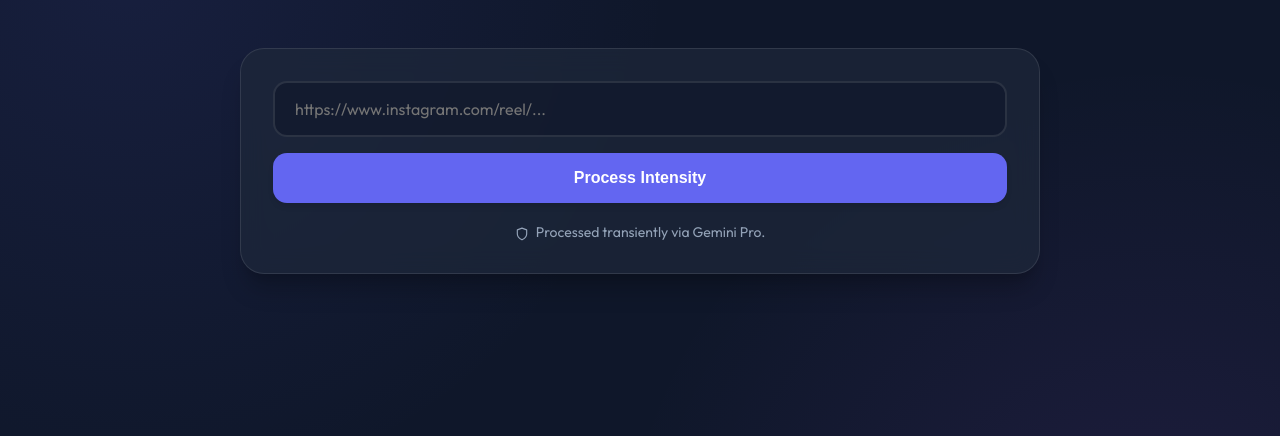
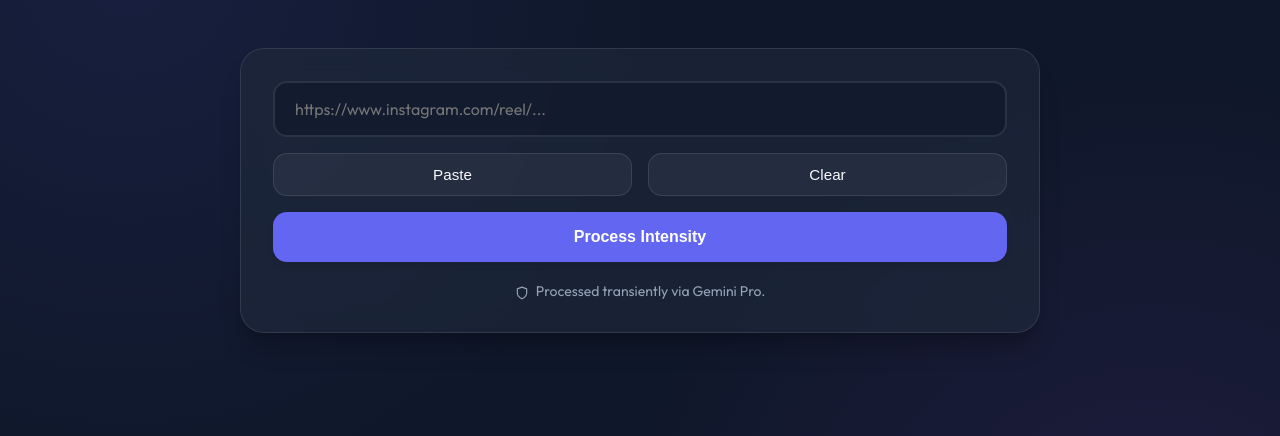
Before and after one commit to rceus-platform/python-trigger-engine, a Django app: page / in a window 1280 px wide. Shown: the part 113-549 px from the top of the page. Run offline with Django 5.2, Linux system fonts and the light colour scheme; the visitor is signed in with stand-in values (Sample User, id 1); parts of the project's set-up code (start-up, migrations or seed data) failed here and were passed over.

Commit message:
added paste and clear button

```diff
--- a/application-source/core/templates/core/index.html
+++ b/application-source/core/templates/core/index.html
@@ -139,6 +139,29 @@
             background: var(--primary-hover);
             transform: translateY(-2px);
             box-shadow: 0 10px 15px -3px rgba(0, 0, 0, 0.2);
+        }
+
+        .action-buttons {
+            display: flex;
+            gap: 1rem;
+        }
+
+        .secondary-btn {
+            flex: 1;
+            padding: 0.75rem;
+            background: rgba(255, 255, 255, 0.05);
+            color: var(--text);
+            border: 1px solid var(--border);
+            border-radius: 14px;
+            font-size: 0.95rem;
+            font-weight: 500;
+            cursor: pointer;
+            transition: all 0.2s ease;
+        }
+
+        .secondary-btn:hover {
+            background: rgba(255, 255, 255, 0.1);
+            border-color: rgba(255, 255, 255, 0.2);
         }
 
         @media (max-width: 640px) {
@@ -377,6 +400,10 @@
                     <div class="input-group">
                         <input type="url" name="url" id="urlInput" placeholder="https://www.instagram.com/reel/..."
                             required />
+                        <div class="action-buttons">
+                            <button type="button" id="pasteBtn" class="secondary-btn">Paste</button>
+                            <button type="button" id="clearBtn" class="secondary-btn">Clear</button>
+                        </div>
                         <button id="submitBtn" type="submit">Process Intensity</button>
                     </div>
                 </form>
@@ -430,6 +457,9 @@
 
     <script>
         const form = document.getElementById("reelForm");
+        const urlInput = document.getElementById("urlInput");
+        const pasteBtn = document.getElementById("pasteBtn");
+        const clearBtn = document.getElementById("clearBtn");
         const button = document.getElementById("submitBtn");
         const result = document.getElementById("result");
         const statusText = document.getElementById("statusText");
@@ -477,6 +507,25 @@
                 }
             }, 100);
         }
+
+        pasteBtn.addEventListener("click", async () => {
+            try {
+                const text = await navigator.clipboard.readText();
+                urlInput.value = text;
+            } catch (err) {
+                console.error('Failed to read clipboard: ', err);
+                alert("Please allow clipboard access or paste manually.");
+            }
+        });
+
+        clearBtn.addEventListener("click", () => {
+            urlInput.value = "";
+            result.style.display = "none";
+            content.style.display = "none";
+            document.getElementById("statusArea").style.display = "none";
+            button.disabled = false;
+            if (progressInterval) clearInterval(progressInterval);
+        });
 
         form.addEventListener("submit", async (e) => {
             e.preventDefault();
```
